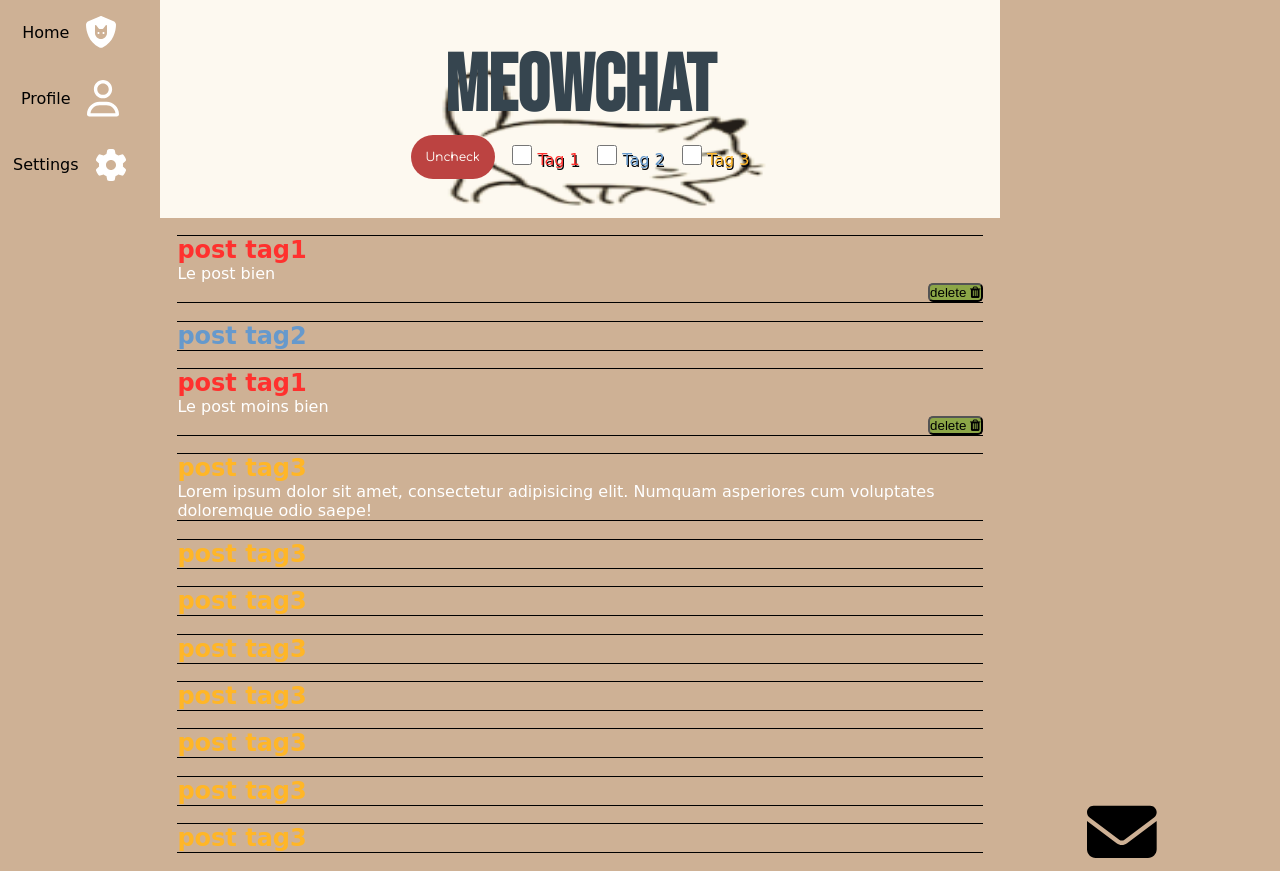
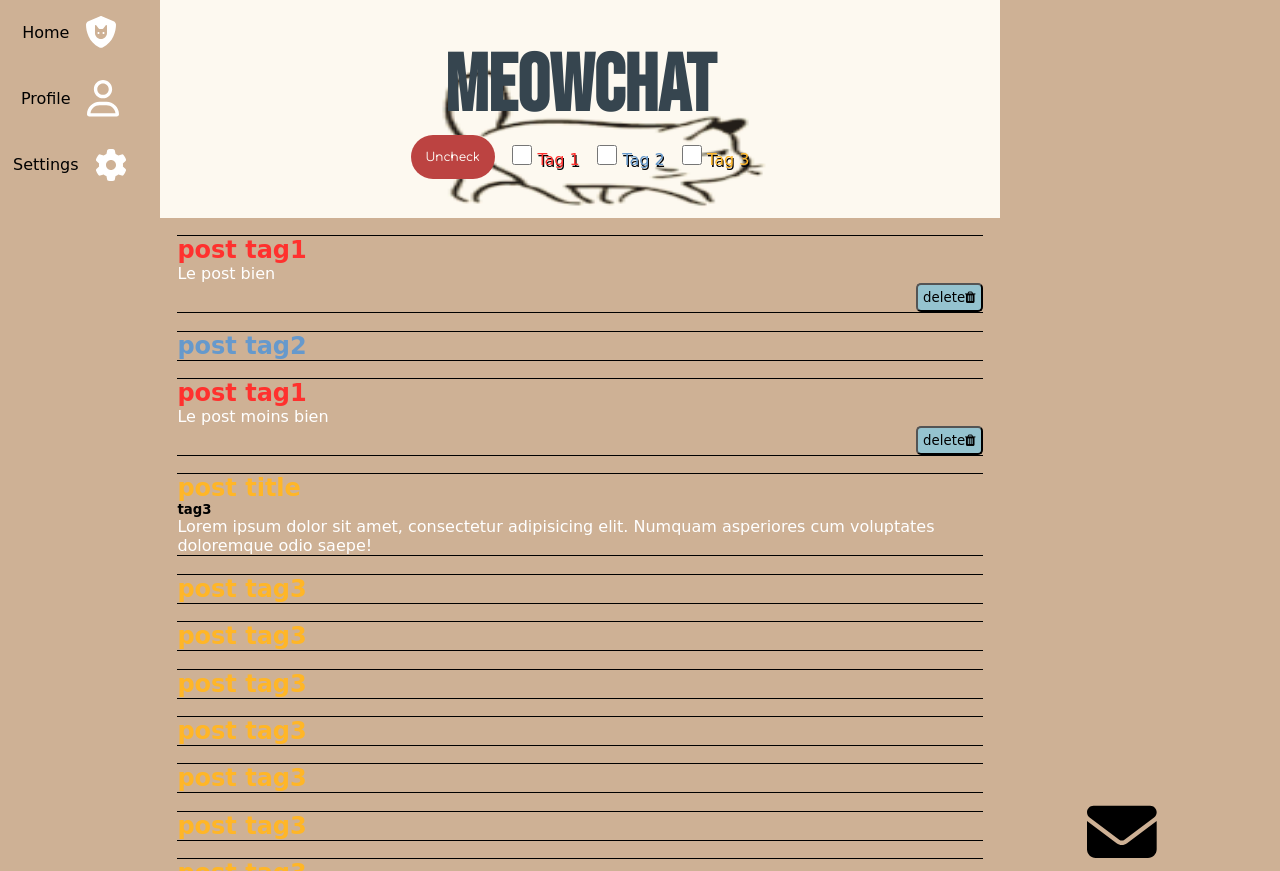
Before and after one commit to AnnamTRAN/Socialmedia, a PHP site: page / in a window 1280 px wide. Run offline with PHP 8.4, Linux system fonts and the light colour scheme.

Commit message:
02/03/2023 - Small changes CSS

```diff
--- a/component/post.css
+++ b/component/post.css
@@ -86,8 +86,12 @@
 }
 
 .remove-button{
+    display: flex;
+    align-items: center;
     border-radius: 5px;
-    background-color: #8CA647;
+    padding: 5px;
+    background-color: #95C3CF;
+    font-family: 'Monocraft', cursive;
     cursor: pointer;
     float: right;
 }
--- a/index.html
+++ b/index.html
@@ -137,7 +137,8 @@
                     </article>
 
                     <article class="tag" data-value="tag3">
-                        <h2>post tag3</h2>
+                        <h2>post title</h2>
+                        <h5>tag3</h5>
                         <p>Lorem ipsum dolor sit amet, consectetur adipisicing elit. Numquam asperiores cum voluptates doloremque odio saepe!</p>
                     </article>
 
```
